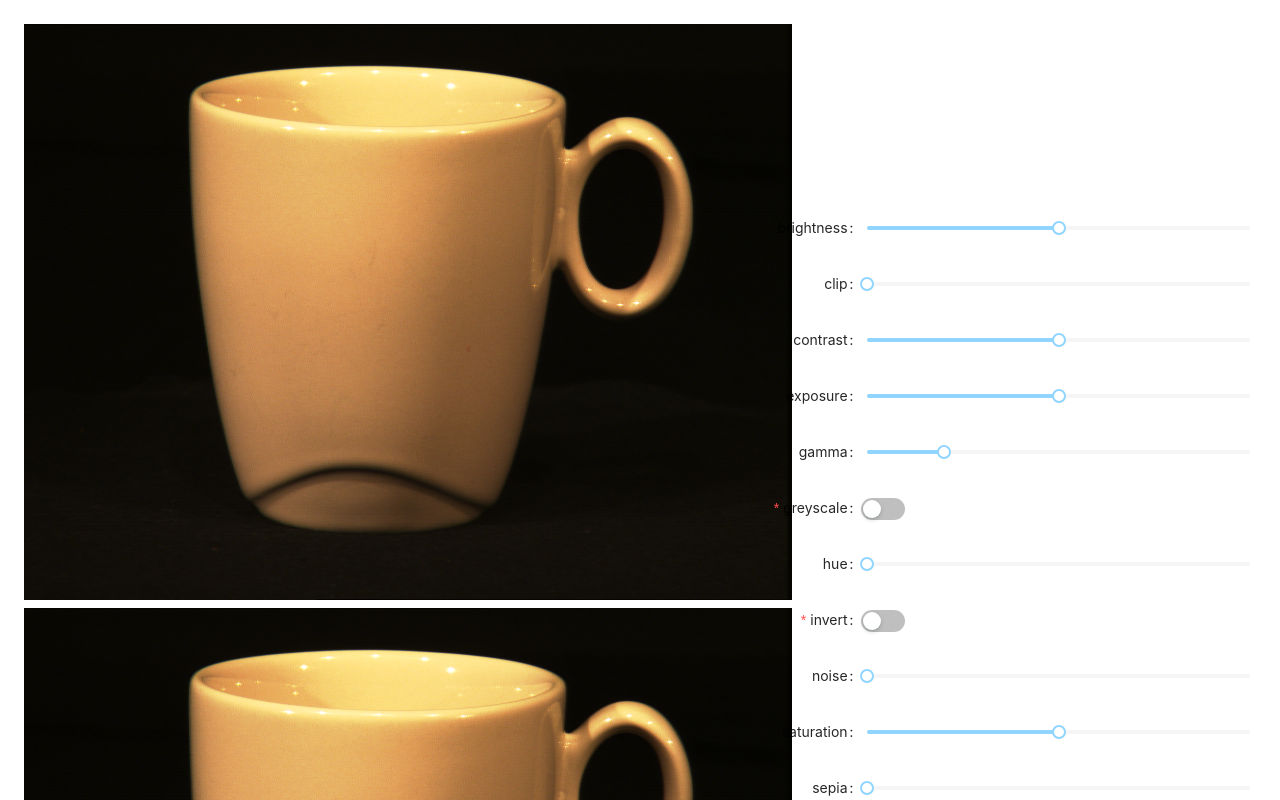
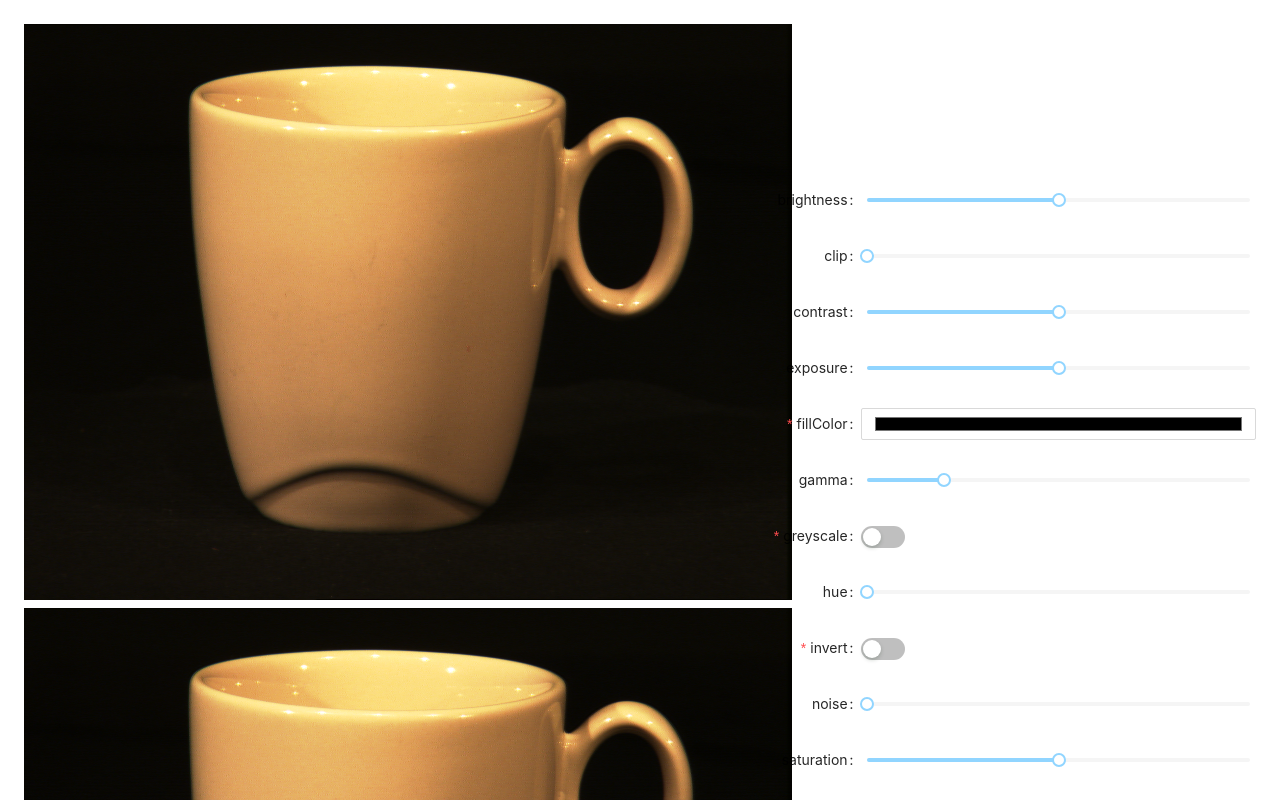
Before and after one commit to dmitrijs-voronovs/image-manipulation, a Next.js app: page / in a window 1280 px wide. Shown: the top 800 px of the page. Built offline with nearby package versions, Linux system fonts and the light colour scheme.

Commit message:
Fixed TS

```diff
--- a/pages/index.tsx
+++ b/pages/index.tsx
@@ -48,11 +48,10 @@ const filterArgConfig: FilterArgConfig = {
         red: delta200, green: delta200, blue: delta200
     },
     clip: delta100,
-    colorize: [{default: '#ffffff'}, delta100],
+    colorize: [{default: ''}, delta100],
     contrast: delta200,
     exposure: delta200, // TODO: add filter arg
-    // fillColor: {default: '#ffffff'},
-    // fillColor: {default: ''},
+    fillColor: {default: ''},
     gamma: {
         min: 0, max: 5, default: 1,
     },
@@ -196,6 +195,8 @@ function PictureTest() {
                         this[filter](...val)
                     } else if (typeof val === 'boolean') {
                         if (val) this[filter]();
+                    } else if (typeof val === 'string') {
+                        if (val) this[filter](val);
                     } else {
                         console.log('val', val);
                         this[filter](val)
```
